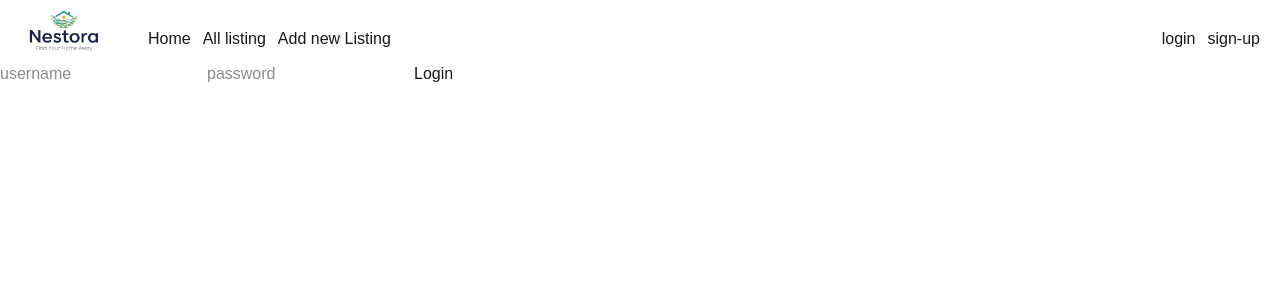
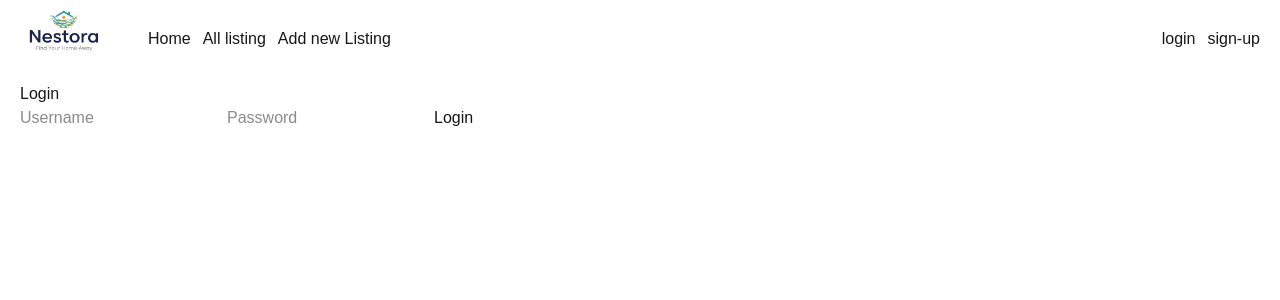
Before and after one commit to siddhantsaigaonkar/nestora_FE, a Next.js app: page /login in a window 1280 px wide. Shown: the top 300 px of the page. Built offline with nearby package versions, Linux system fonts and the light colour scheme; no server answers.

Commit message:
Fix login suspense error

```diff
--- a/app/login/LoginClient.tsx
+++ b/app/login/LoginClient.tsx
@@ -99,65 +99,77 @@
 
 "use client";
 
-import { useState } from "react";
-import { useRouter, useSearchParams } from "next/navigation";
+import { useState, useEffect } from "react";
 import { toast } from "react-toastify";
+import { useSearchParams, useRouter } from "next/navigation";
 
 export default function LoginClient() {
   const router = useRouter();
+  const searchParams = useSearchParams();
 
-  // ❗ DO NOT suspend this component
-  const searchParams = useSearchParams();
-  const redirectTo = searchParams.get("redirect") ?? "/";
+  const redirectTo = searchParams.get("redirect") || "/";
 
-  const [username, setUsername] = useState("");
-  const [password, setPassword] = useState("");
+  const [formData, setFormData] = useState({
+    username: "",
+    password: "",
+  });
+
+  const handleChange = (e: React.ChangeEvent<HTMLInputElement>) => {
+    setFormData({ ...formData, [e.target.name]: e.target.value });
+  };
 
   const handleSubmit = async (e: React.FormEvent) => {
     e.preventDefault();
 
-    console.log("🔥 LOGIN CLICKED"); // <-- YOU MUST SEE THIS
-
+    try {
       const res = await fetch(`${process.env.NEXT_PUBLIC_API_URL}/api/login`, {
         method: "POST",
         credentials: "include",
         headers: {
           "Content-Type": "application/json",
         },
-      body: JSON.stringify({ username, password }),
+        body: JSON.stringify(formData),
       });
-
-    console.log("🔥 RESPONSE RECEIVED", res.status);
 
       const data = await res.json();
 
       if (!res.ok) {
-      toast.error(data.message);
+        toast.error(data.message || "Login failed");
         return;
       }
 
       toast.success("Login successful");
-    window.location.href = redirectTo;
+      router.push(redirectTo);
+    } catch (err) {
+      console.error(err);
+      toast.error("Something went wrong");
+    }
   };
 
   return (
+    <div style={{ padding: 20 }}>
+      <h1>Login</h1>
+
       <form onSubmit={handleSubmit}>
         <input
-        value={username}
-        onChange={(e) => setUsername(e.target.value)}
-        placeholder="username"
+          name="username"
+          placeholder="Username"
+          value={formData.username}
+          onChange={handleChange}
           required
         />
 
         <input
           type="password"
-        value={password}
-        onChange={(e) => setPassword(e.target.value)}
-        placeholder="password"
+          name="password"
+          placeholder="Password"
+          value={formData.password}
+          onChange={handleChange}
           required
         />
 
         <button type="submit">Login</button>
       </form>
+    </div>
   );
 }
--- a/app/login/page.tsx
+++ b/app/login/page.tsx
@@ -116,8 +116,13 @@
 
 
 
+import { Suspense } from "react";
 import LoginClient from "./LoginClient";
 
 export default function LoginPage() {
-  return <LoginClient />;
+  return (
+    <Suspense fallback={<div>Loading...</div>}>
+      <LoginClient />
+    </Suspense>
+  );
 }
```
Lines whose indentation alone changed are shown as unchanged.
